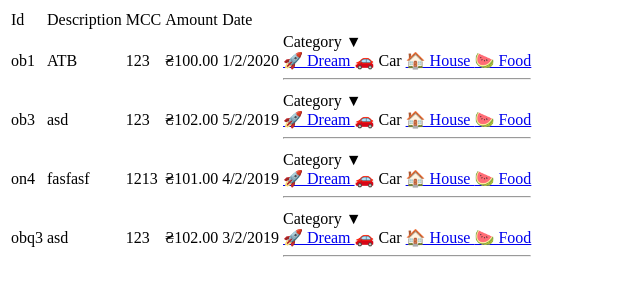
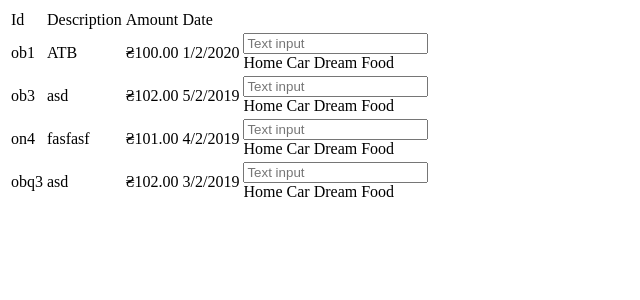
Before and after one commit to lungria/spendshelf-ui, a Vue app: page / in a window 1280 px wide. Shown: the top 300 px of the page, without its empty margins (0-640 px from the left). Built offline with nearby package versions, Linux system fonts and the light colour scheme.

Commit message:
almost working dropdown

```diff
--- a/package.json
+++ b/package.json
@@ -8,6 +8,7 @@
     "lint": "vue-cli-service lint"
   },
   "dependencies": {
+    "@types/lodash": "^4.14.149",
     "core-js": "^3.4.3",
     "vue": "^2.6.10",
     "vue-class-component": "^7.0.2",
--- /dev/null
+++ b/src/components/inputs/DropdownWithInput.vue
@@ -0,0 +1,111 @@
+<template>
+    <div class="dropdown" v-bind:class="{ 'is-active': clickedOnInput || enteringData || ( mouseOverInput && categoryName.length > 1 ) || mouseOverList }">
+      <div class="dropdown-trigger">
+        <div aria-haspopup="true" aria-controls="dropdown-menu">
+          <input v-on:keyup.enter="selectedItem" v-on:keydown.down="IncSelectedItemIndex"  v-on:keyup.down="IncSelectedItemIndexStop" v-on:keydown.up="DecSelectedItemIndex"  v-on:keyup.up="DecSelectedItemIndexStop" v-on:input.stop="InputLetter" v-on:click.stop="clickedOnInput = true" v-on:mouseleave.stop="mouseLeave" v-on:mouseenter.stop="mouseOverInput = true" v-model="categoryName" class="input is-small" type="text" placeholder="Text input">
+        </div>
+      </div>
+      <div v-on:mouseover.stop="mouseOverList = true" v-on:mouseleave.stop="mouseOverList = false" class="dropdown-menu" id="dropdown-menu" role="menu">
+        <div class="dropdown-content">
+          <a class="dropdown-item" v-bind:class="{'is-active': k === SelectedItemData}" v-for="k in Items" v-bind:key="k">
+            {{ k }}
+          </a>
+        </div>
+      </div>
+    </div>
+</template>
+
+<script lang="ts">
+import { Component, Prop, Vue } from 'vue-property-decorator'
+import _, { Cancelable } from 'lodash'
+
+@Component
+export default class DropdownWithInput extends Vue {
+  clickedOnInput: boolean = false
+  mouseOverInput: boolean = false
+  enteringData: boolean = false
+  mouseOverList: boolean = false
+  selectedItemIndex: number = -1
+  IncSelectedItemIndexRid: any
+  DecSelectedItemIndexRid: any
+  categoryName: string = ''
+  debouncer: (() => void) & Cancelable
+
+  @Prop()
+  Items!: Array<string>
+  constructor () {
+    super()
+    this.debouncer = _.debounce(this.Hide, 500)
+  }
+
+  InputLetter () {
+    this.enteringData = true
+    console.log(this.categoryName)
+    this.debouncer()
+  }
+
+  selectedItem () {
+    if (this.selectedItemIndex === -1) {
+      console.log('selected ' + this.categoryName)
+    } else {
+      console.log('selected ' + this.Items[this.selectedItemIndex])
+    }
+  }
+
+  Hide () {
+    this.enteringData = false
+    this.selectedItemIndex = -1
+    console.log('debounced')
+  }
+
+  mouseLeave () {
+    this.clickedOnInput = false
+    this.mouseOverInput = false
+    this.selectedItemIndex = -1
+  }
+
+  IncSelectedItemIndex () {
+    this.IncSelectedItemIndexRid = window.requestAnimationFrame(() => {
+      if (this.selectedItemIndex < this.Items.length - 1) {
+        this.selectedItemIndex++
+      } else {
+        window.cancelAnimationFrame(this.IncSelectedItemIndexRid)
+      }
+    })
+  }
+
+  IncSelectedItemIndexStop () {
+    window.cancelAnimationFrame(this.IncSelectedItemIndexRid)
+  }
+
+  DecSelectedItemIndex () {
+    this.DecSelectedItemIndexRid = window.requestAnimationFrame(() => {
+      if (this.selectedItemIndex > -1) {
+        this.selectedItemIndex--
+      } else {
+        window.cancelAnimationFrame(this.DecSelectedItemIndexRid)
+      }
+    })
+  }
+
+  DecSelectedItemIndexStop () {
+    window.cancelAnimationFrame(this.DecSelectedItemIndexRid)
+  }
+
+  get SelectedItemData () {
+    if (this.selectedItemIndex > -1) {
+      return this.Items[this.selectedItemIndex]
+    }
+    return ''
+  }
+}
+</script>
+
+<style scoped lang="scss">
+  .dropdown {
+    display: block;
+  }
+  .dropdown-menu {
+    width: 100%;
+  }
+</style>
--- a/src/components/transactions/SendTransaction.vue
+++ b/src/components/transactions/SendTransaction.vue
@@ -1,53 +1,27 @@
 <template>
   <td>
-    <div class="dropdown" v-bind:class="{ 'is-active': mouseOverButton || mouseOverList }">
-      <div class="dropdown-trigger">
-        <div v-on:mouseover.stop="mouseOverButton = true" v-on:mouseleave.stop="mouseOverButton = false" aria-haspopup="true" aria-controls="dropdown-menu">
-          <span>Category ▼</span>
-          <span class="icon is-small">
-        <!--fontawesome required for the icon-->
-        <i class="fa fa-angle-down" aria-hidden="true"></i>
-      </span>
-        </div>
-      </div>
-      <div v-on:mouseover.stop="mouseOverList = true" v-on:mouseleave.stop="mouseOverList = false" class="dropdown-menu" id="dropdown-menu" role="menu">
-        <div class="dropdown-content">
-          <a href="#" class="dropdown-item">
-            🚀 Dream
-          </a>
-          <a class="dropdown-item">
-            🚗 Car
-          </a>
-          <a href="#" class="dropdown-item">
-            🏠 House
-          </a>
-          <a href="#" class="dropdown-item">
-            🍉 Food
-          </a>
-          <hr class="dropdown-divider">
-          <a href="#" class="dropdown-item">
-
-          </a>
-        </div>
-      </div>
-    </div>
+    <DropdownWithInput v-bind:Items="this.Categories"/>
   </td>
 </template>
 
 <script lang="ts">
 import { Component, Prop, Vue } from 'vue-property-decorator'
-import { TransactionId } from '@/models/TransactionData'
-
-@Component
+import DropdownWithInput from '@/components/inputs/DropdownWithInput.vue'
+@Component({
+  components: { DropdownWithInput }
+})
 export default class SendTransaction extends Vue {
-  @Prop()
-  TransactionId?: TransactionId
-  mouseOverButton: boolean = false
-  mouseOverList: boolean = false
+  Categories: Array<string> = []
+  constructor () {
+    super()
+    this.Categories.push('Home')
+    this.Categories.push('Car')
+    this.Categories.push('Dream')
+    this.Categories.push('Food')
+  }
 }
-
 </script>
 
-<style scoped>
+<style scoped lang="scss">
 
 </style>
--- a/src/components/transactions/Transaction.vue
+++ b/src/components/transactions/Transaction.vue
@@ -1,8 +1,7 @@
 <template>
   <tr id="transaction" class="table is-size-6-desktop is-size-7-mobile">
     <td>{{this.Data.ID}}</td>
-    <td>{{this.Data.Description}}</td>
-    <td>{{this.Data.MCC}}</td>
+    <td class="transaction-description">{{this.Data.Description}}</td>
     <td>₴{{this.FormattedAmount}}</td>
     <td>{{this.Data.DateTime.toLocaleDateString()}}</td>
     <SendTransaction v-bind:transaction-id="this.Data.ID"/>
@@ -32,4 +31,7 @@ export default class Transaction extends Vue {
 </script>
 
 <style scoped>
+  .transaction-description {
+    min-width: 30%;
+  }
 </style>
--- a/src/components/transactions/TransactionList.vue
+++ b/src/components/transactions/TransactionList.vue
@@ -4,7 +4,6 @@
     <tr class="is-size-6 is-size-7-mobile">
       <td>Id</td>
       <td>Description</td>
-      <td>MCC</td>
       <td>Amount</td>
       <td>Date</td>
       <td/>
@@ -26,10 +25,10 @@ import Transaction from '@/components/transactions/Transaction.vue'
   })
 export default class TransactionList extends Vue {
     info: TransactionData[] = [
-      new TransactionData(100, 'ATB', 123, 'ob1', new Date(2019, 12, 2, 1, 12)),
-      new TransactionData(102, 'asd', 123, 'ob3', new Date(2019, 4, 2, 1, 12)),
-      new TransactionData(101, 'fasfasf', 1213, 'on4', new Date(2019, 3, 2, 1, 12)),
-      new TransactionData(102, 'asd', 123, 'obq3', new Date(2019, 2, 2, 1, 12))
+      new TransactionData(100, 'ATB', 'ob1', new Date(2019, 12, 2, 1, 12)),
+      new TransactionData(102, 'asd', 'ob3', new Date(2019, 4, 2, 1, 12)),
+      new TransactionData(101, 'fasfasf', 'on4', new Date(2019, 3, 2, 1, 12)),
+      new TransactionData(102, 'asd', 'obq3', new Date(2019, 2, 2, 1, 12))
     ].sort((x, y) => y.DateTime.getTime() - x.DateTime.getTime())
 }
 </script>
--- a/src/models/TransactionData.ts
+++ b/src/models/TransactionData.ts
@@ -1,15 +1,13 @@
 export default class TransactionData {
   Amount: number;
   Description: string;
-  MCC: number;
   ID: TransactionId;
   DateTime: Date;
 
-  constructor (Amount: number, Description: string, MCC: number, ID: TransactionId, DateTime: Date) {
+  constructor (Amount: number, Description: string, ID: TransactionId, DateTime: Date) {
     this.ID = ID
     this.Amount = Amount
     this.Description = Description
-    this.MCC = MCC
     this.DateTime = DateTime
   }
 }
--- a/src/styles/root.scss
+++ b/src/styles/root.scss
@@ -1 +1,36 @@
 @import "../../node_modules/bulma";
+
+.input{
+  padding: 0;
+  border-radius: 0;
+  border-top-style: none;
+  border-left-style: none;
+  border-right-style: none;
+  box-shadow: none;
+  -webkit-box-shadow: none;
+  background: inherit;
+  &:hover{
+    border-radius: 0;
+    border-top-style: none;
+    border-left-style: none;
+    border-right-style: none;
+    box-shadow: none;
+    -webkit-box-shadow: none;
+  }
+  &:focus{
+    border-radius: 0;
+    border-top-style: none;
+    border-left-style: none;
+    border-right-style: none;
+    box-shadow: none;
+    -webkit-box-shadow: none;
+  }
+  &:active{
+    border-radius: 0;
+    border-top-style: none;
+    border-left-style: none;
+    border-right-style: none;
+    box-shadow: none;
+    -webkit-box-shadow: none;
+  }
+}
```
Also changed, not shown: 1 other file (tests, documents, lock files or other folders).
